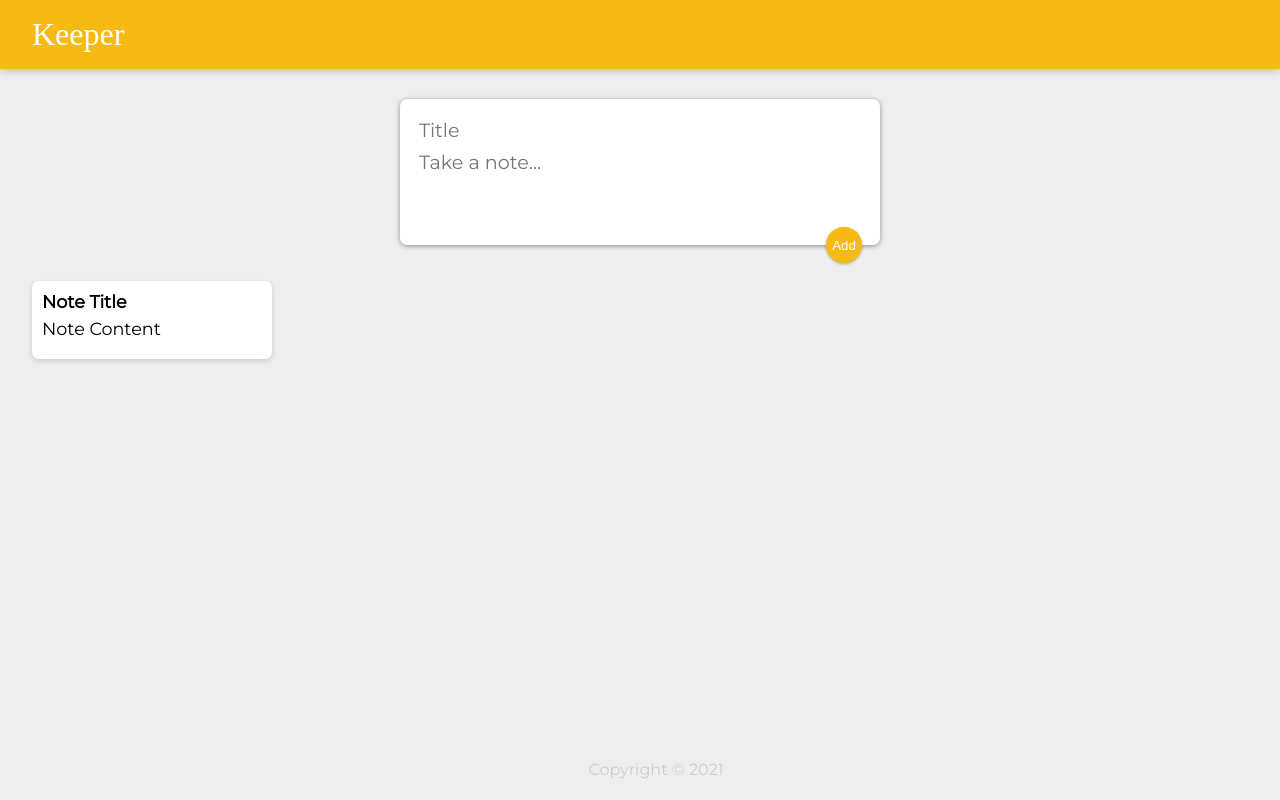
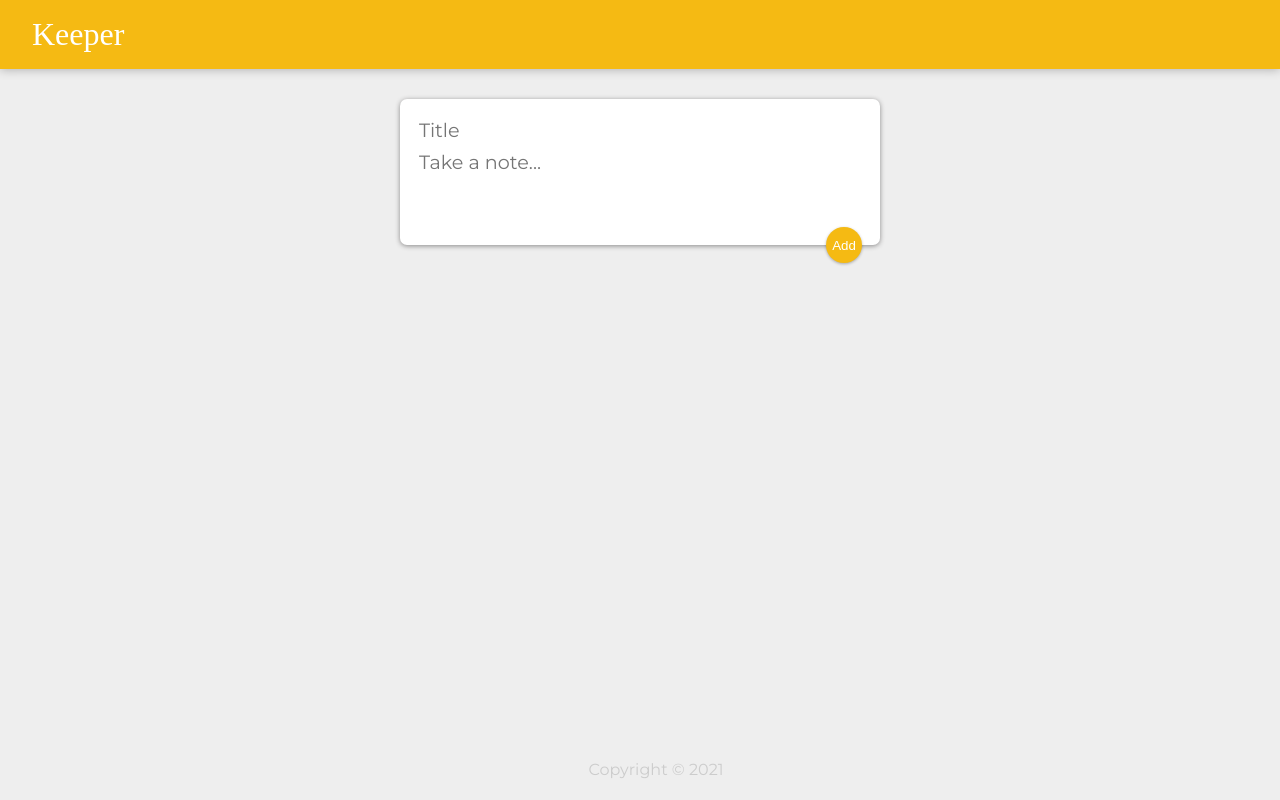
Before and after one commit to rajdeep-ghosh/keeper-app, a React (Create React App) app: page / in a window 1280 px wide. Built offline with nearby package versions, Linux system fonts and the light colour scheme; a web font is replaced by a local one.

Commit message:
Render notes array

```diff
--- a/src/components/App.jsx
+++ b/src/components/App.jsx
@@ -5,15 +5,21 @@ import Note from "./Note";
 import CreateArea from "./CreateArea";
 
 function App() {
+    const [notes, setNotes] = useState([]);
+
     function addNote(note) {
-
+        setNotes(prevNotes => {
+            return [...prevNotes, note];
+        });
     }
 
     return (
         <div>
             <Header />
             <CreateArea onAdd={addNote} />
-            <Note title="Note Title" content="Note Content" />
+            {notes.map((noteItem, index) => {
+                return <Note key={index} id={index} title={noteItem.title} content={noteItem.content} />
+            })}
             <Footer />
         </div>
     );
--- a/src/components/CreateArea.jsx
+++ b/src/components/CreateArea.jsx
@@ -16,6 +16,7 @@ function CreateArea(props) {
 
     function handleClick(event) {
         props.onAdd(note);
+        setNote({title: "", content: ""});
         event.preventDefault();
     }
 
```
